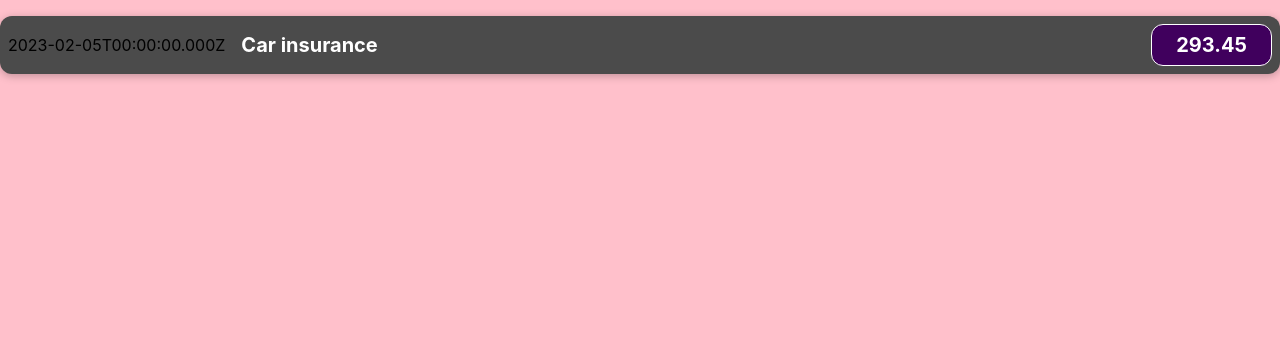
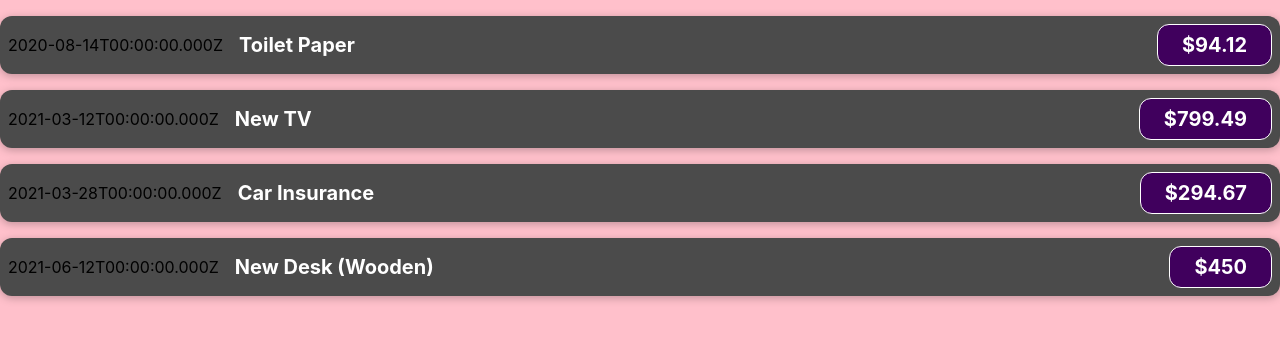
Before and after one commit to logdotjar/perfect-react, a JavaScript app in the folder react-complete-guide/: page / in a window 1280 px wide. Shown: the top 340 px of the page. Built offline with nearby package versions, Linux system fonts and the light colour scheme; the HTML template or start-up script is replaced by a standard one.

Commit message:
props로 동적 데이터 전달

```diff
--- a/react-complete-guide/src/App.js
+++ b/react-complete-guide/src/App.js
@@ -2,9 +2,55 @@ import ExpenseItem  from "./components/ExpenseItem";
 
 
 function App() {
+    const expense = [
+        {
+            id: 'e1',
+            title: 'Toilet Paper',
+            amount: 94.12,
+            date: new Date(2020, 7, 14),
+        },
+        {
+            id: 'e2',
+            title: 'New TV',
+            amount: 799.49,
+            date: new Date(2021, 2, 12)
+        },
+        {
+            id: 'e3',
+            title: 'Car Insurance',
+            amount: 294.67,
+            date: new Date(2021, 2, 28),
+        },
+        {
+            id: 'e4',
+            title: 'New Desk (Wooden)',
+            amount: 450,
+            date: new Date(2021, 5, 12),
+        },
+    ];
+
   return (
     <div className="App">
-        <ExpenseItem></ExpenseItem>
+        <ExpenseItem
+            title={expense[0].title}
+            amount={expense[0].amount}
+            date={expense[0].date}>
+        </ExpenseItem>
+        <ExpenseItem
+            title={expense[1].title}
+            amount={expense[1].amount}
+            date={expense[1].date}>
+        </ExpenseItem>
+        <ExpenseItem
+            title={expense[2].title}
+            amount={expense[2].amount}
+            date={expense[2].date}>
+        </ExpenseItem>
+        <ExpenseItem
+            title={expense[3].title}
+            amount={expense[3].amount}
+            date={expense[3].date}>
+        </ExpenseItem>
     </div>
   );
 }
--- a/react-complete-guide/src/components/ExpenseItem.js
+++ b/react-complete-guide/src/components/ExpenseItem.js
@@ -2,21 +2,23 @@
 import './ExpenseItem.css';
 
 
-
-function ExpenseItem(){
-
-    const expenseDate = new Date(2023,1,5);
-    const expenseTitle = "Car insurance";
-    const expenseAmount = 293.45;
+// 매개변수 props : 얻을 모든 값을 갖고있는 객체
+/*
+* props객체에서 key-value로 이루어진 파일포맷을 얻는데 리액트에 의해 자동할당된다.
+* 얻을 객체의 key는 정의된 속성 이름 title,date,amount가 된다. => App.js ExpenseItem 에 정의되어있음
+* 매개변수(props)에 접근하고 그다음 title 프로퍼티로 이동.
+*
+* */
+function ExpenseItem(props){
 
     return (
         <div className="expense-item">
-            <div>{expenseDate.toISOString()}</div>
+            <div>{props.date.toISOString()}</div>
             {/*date객체이기때문에 expenseDate로 바로 출력불가능*/}
             <div className="expense-item__description">
-                <h2>{expenseTitle}</h2>
+                <h2>{props.title}</h2>
                 <div className="expense-item__price">
-                    {expenseAmount}
+                    ${props.amount}
                 </div>
             </div>
         </div>
```
Also changed, not shown: 1 other file (tests, documents, lock files or other folders).
